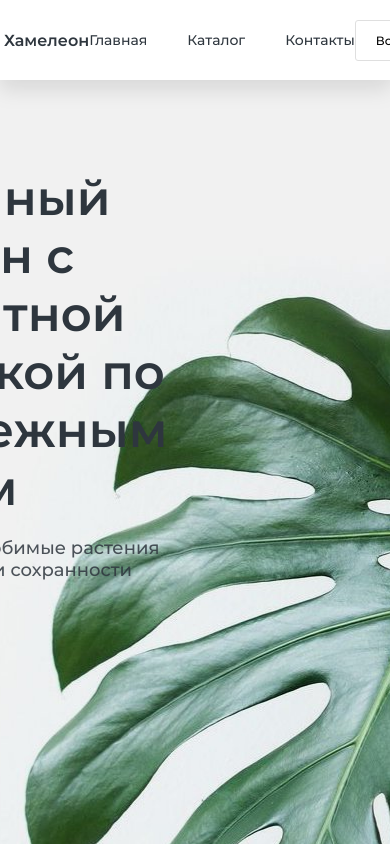
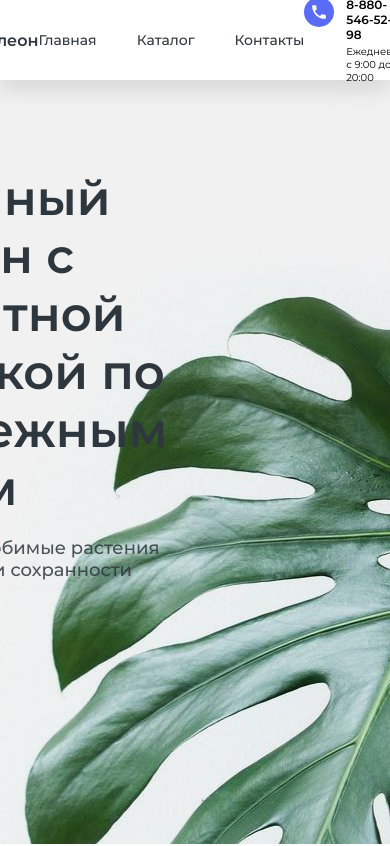
Before and after one commit to Carpadiem/hameleon-frontend, a React (Vite) app: page / in a window 390 px wide. Shown: the top 846 px of the page. Built offline with nearby package versions, Linux system fonts and the light colour scheme.

Commit message:
add phone number to header;

```diff
--- a/src/components/Header/Header.module.css
+++ b/src/components/Header/Header.module.css
@@ -107,3 +107,36 @@
 .btn_account svg {
     width: 20px;
 }
+
+
+.phone_container {
+    display: flex;
+    gap: 12px;
+}
+
+.phone_icon  {
+    display: inline-block;
+}
+.phone_icon svg {
+    width: 30px;
+    height: 30px;
+}
+
+.phone_text_head {
+    display: flex;
+    flex-direction: column;
+    gap: 3px;
+}
+
+p.phone_numbers {
+    font-family: 'Montserrat';
+    font-size: 12px;
+    font-weight: 600;
+    color: black;
+}
+p.phone_clock {
+    font-family: 'Montserrat';
+    font-size: 10px;
+    font-weight: 400;
+    color: black;
+}
--- a/src/components/Header/Header.tsx
+++ b/src/components/Header/Header.tsx
@@ -11,6 +11,7 @@ import { PopupCart } from '@components/PopupCart'
 // svg
 import SVGCart from '@svg/cart.svg?react'
 import SVGAccount from '@svg/account.svg?react'
+import SVGCall from '@svg/call.svg?react'
 // stores, mobx
 import { observer } from 'mobx-react-lite'
 import storeCart from '@stores/storeCart'
@@ -53,6 +54,15 @@ const Header = () => {
             <Point text='Каталог' to='/catalog' />
             <Point text='Контакты' to='/contacts' />
           </div>
+          <div className={styles.phone_container}>
+            <div className={styles.phone_icon}>
+              <SVGCall />
+            </div>
+            <div className={styles.phone_text_head}>
+              <p className={styles.phone_numbers}>8-880-546-52-98</p>
+              <p className={styles.phone_clock}>Ежедневно с 9:00 до 20:00</p>
+            </div>
+          </div>
           <div className={styles.buttons_container}>
             {isLogin && (
               <div className={styles.btn_cart} onClick={cartIconClick}>
```
Also changed, not shown: src/assets/svg/call.svg (added).
